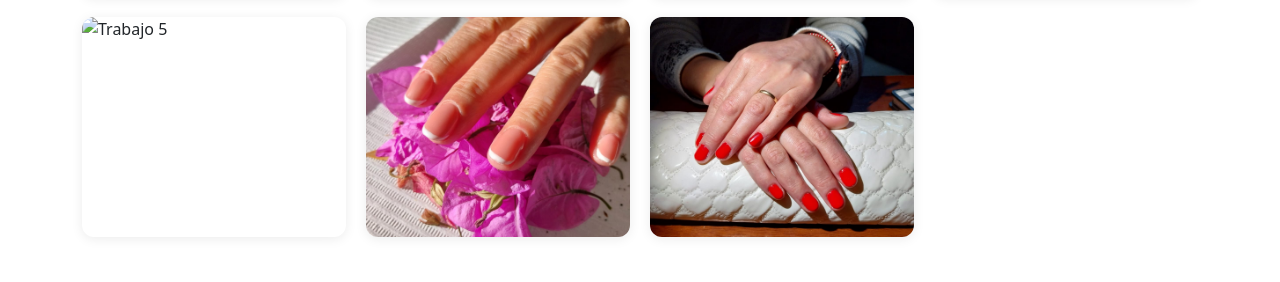
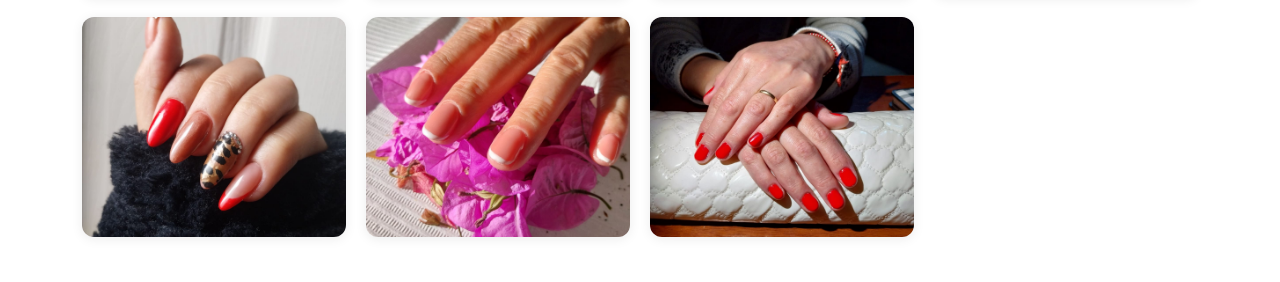
Before and after one commit to escalona312/molly, a plain HTML site: page index.html in a window 1280 px wide. Shown: the part 1325-1607 px from the top of the page. Drawn offline with nearby package versions, Linux system fonts and the light colour scheme.

Commit message:
Actualizo diseñ32

```diff
--- a/index.html
+++ b/index.html
@@ -75,7 +75,7 @@
       <img src="img/img2.heic" alt="Trabajo 2">
       <img src="img/img3.heic" alt="Trabajo 3">
       <img src="img/soft gel.jpeg" alt="Trabajo 4">
-      <img src="img/soft gel2.jpeg.jpeg" alt="Trabajo 5">
+      <img src="img/soft gel2.jpeg" alt="Trabajo 5">
       <img src="img/capping.jpeg" alt="Trabajo 6">
       <img src="img/permanente.jpeg" alt="Trabajo 7">
       <!-- Agrega más imágenes si tienes -->
```
